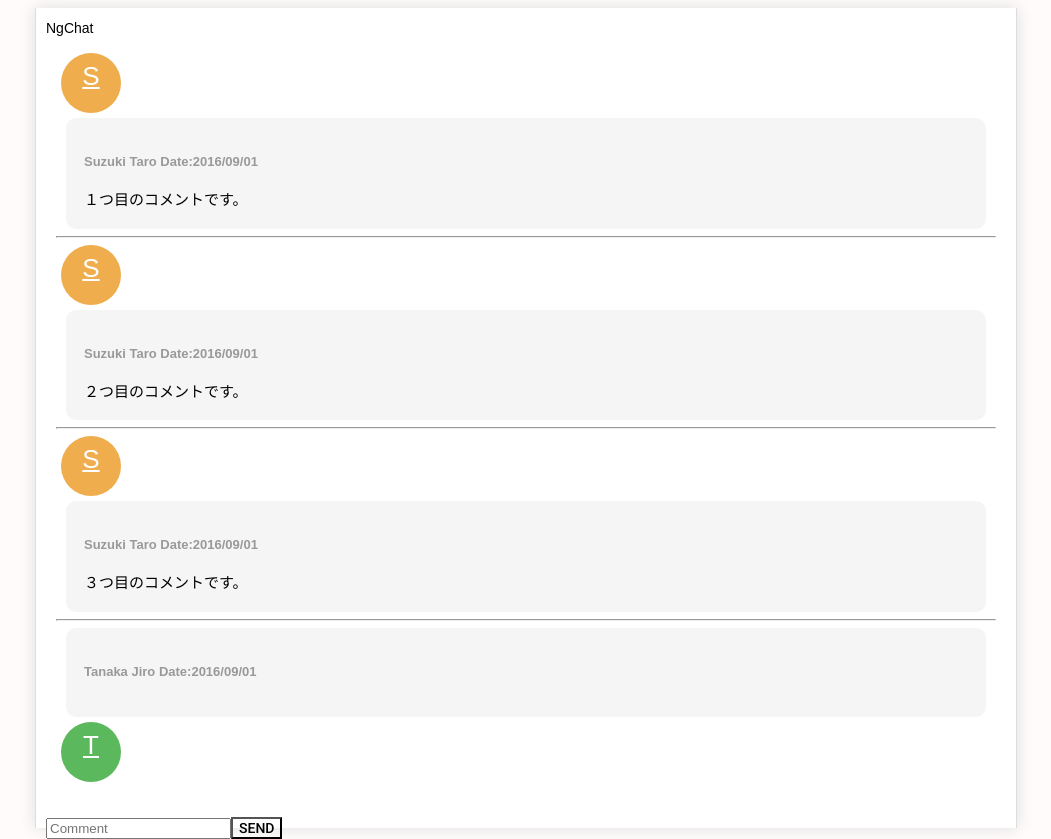
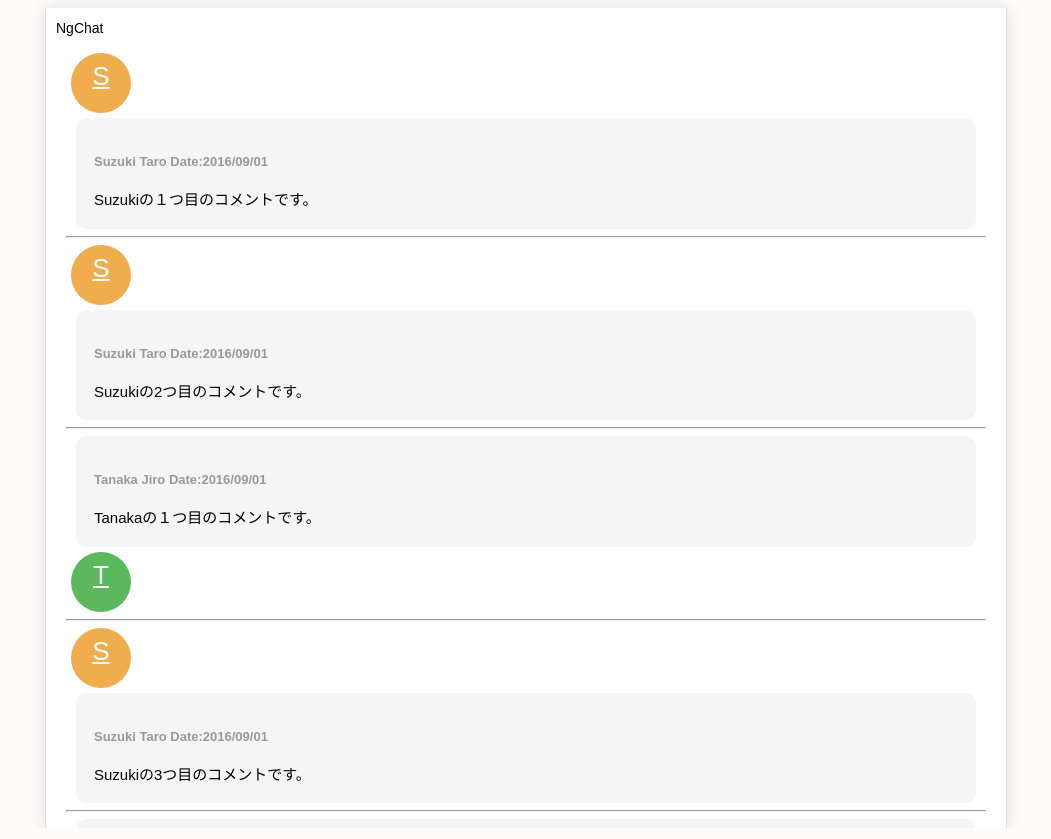
Before and after one commit to ryo-s2000/AngularChat, an Angular app: page / in a window 1280 px wide. Shown: the whole page, without its empty margins (114-1165 px from the left). Built offline with nearby package versions, Linux system fonts and the light colour scheme.

Commit message:
送信機能追加

```diff
--- a/src/app/app.component.css
+++ b/src/app/app.component.css
@@ -1,12 +1,17 @@
-.page {
+.page { /*更新*/
   max-width: 960px;
   height: 100%;
   margin: 0 auto;
-  padding: 10px;
+  padding: 10px 0;
   background-color: #fff;
   border-left: 1px solid #DDDDDD;
   border-right: 1px solid #DDDDDD;
   box-shadow: 0 0 15px #DDDDDD;
+  overflow: scroll;
+}
+
+.page section{ /*追加*/
+  margin: 0 10px 30px;
 }
 
 .page .card .media-body {
@@ -47,6 +52,19 @@
   background-color: #5cb85c;
 }
 
-.page .chart-form {
-  margin: 20px 0;
+.page section{ /*追加*/
+  margin: 0 10px 30px;
 }
+
+.page .page-footer{ /*追加*/
+  display: block;
+  position: fixed;
+  margin: 0;
+  padding: 10px;
+  bottom: 0;
+  height: 55px;
+  width: 100%;
+  max-width: 958px;
+  background-color: #fff;
+  border-top: 1px solid #DDDDDD;
+}
--- a/src/app/app.component.html
+++ b/src/app/app.component.html
@@ -4,38 +4,36 @@
       NgChat
     </div>
     <div class="card-block">
-      <ng-container *ngFor="let comment of comments"><!--追加-->
+      <ng-container *ngFor="let comment of comments">
         <div class="media">
-          <div class="media-left">
-            <a href="#" class="icon-rounded">S</a>
+          <!--current_user.uidとcomment.user.uidが等しくない場合に表示-->
+          <div class="media-left" *ngIf="comment.user.uid !== current_user.uid">
+            <a href="#" class="icon-rounded">{{comment.initial}}</a>
           </div>
           <div class="media-body">
-            <h4 class="media-heading">{{comment.name}} Date:2016/09/01</h4><!--comment.nameに変更-->
-            <div>{{comment.content}}</div><!--comment.contentに変更-->
+            <h4 class="media-heading">{{comment.user.name}} Date:2016/09/01</h4>
+            <div>{{comment.content}}</div>
+          </div>
+          <!--current_user.uidとcomment.user.uidが等しい場合に表示-->
+          <div class="media-right" *ngIf="comment.user.uid === current_user.uid">
+            <a href="#" class="icon-rounded">{{comment.initial}}</a>
           </div>
         </div>
         <hr>
       </ng-container>
-      <div class="media">
-        <div class="media-body">
-          <h4 class="media-heading">Tanaka Jiro Date:2016/09/01</h4>
-          <div>{{content}}</div>　<!--contentに変更-->
-        </div>
-        <div class="media-right">
-          <a href="#" class="icon-rounded">T</a>
-        </div>
-      </div>
     </div>
   </section>
 
   <section>
-    <form class="chart-form">
+    <form class="chart-form" (submit)="addComment(content)"><!--addComment()を追加-->
       <div class="input-group">
         <input type="text" class="form-control"
         [(ngModel)]="content"
         name="comment"
-        placeholder="Comment" ><!--ngModel追加-->
-        <span class="input-group-btn"><button class="mat-button" type="button">SEND</button></span>
+        placeholder="Comment" >
+        <span class="input-group-btn">
+          <button class="btn btn-info" type="submit">SEND</button><!--submitに変更-->
+        </span>
       </div>
     </form>
   </section>
--- a/src/app/app.component.ts
+++ b/src/app/app.component.ts
@@ -1,10 +1,14 @@
 import { Component } from '@angular/core';
-import { Comment } from './class/chat';
+import { Comment, User } from './class/chat';　 // Userを追加
 
-const COMMENTS: Comment[] = [ // 追加
-  { name: 'Suzuki Taro',  content: '１つ目のコメントです。'},
-  { name: 'Suzuki Taro',  content: '２つ目のコメントです。'},
-  { name: 'Suzuki Taro',  content: '３つ目のコメントです。'}
+const CURRENT_USER: User = new User(1, 'Tanaka Jiro'); // 自分のUser情報を追加
+const ANOTHER_USER: User = new User(2, 'Suzuki Taro'); // 相手のUser情報を追加
+const COMMENTS: Comment[] = [ // クラスを元にコメントを作成
+    new Comment(ANOTHER_USER, 'Suzukiの１つ目のコメントです。'),
+    new Comment(ANOTHER_USER, 'Suzukiの2つ目のコメントです。'),
+    new Comment(CURRENT_USER, 'Tanakaの１つ目のコメントです。'),
+    new Comment(ANOTHER_USER, 'Suzukiの3つ目のコメントです。'),
+    new Comment(CURRENT_USER, 'Tanakaの2つ目のコメントです。')
 ];
 
 @Component({
@@ -12,7 +16,16 @@
   templateUrl: './app.component.html',
   styleUrls: ['./app.component.css']
 })
+
 export class AppComponent {
   public content = '';
-  public comments = COMMENTS; // 追加
+  public comments = COMMENTS;
+  public current_user = CURRENT_USER;
+
+  // 新しいコメントを追加
+  addComment(comment: string) {
+     if (comment) {
+       this.comments.push(new Comment(this.current_user, comment));
+     }
+  }
 }
--- a/src/app/class/chat.ts
+++ b/src/app/class/chat.ts
@@ -1,5 +1,21 @@
-// Angularではinterfaceはなるべく使わず、クラスを使って定義していくことが推奨されているため型はクラスを作りインポートする。
+export class User {
+  uid: number;
+  name: string;
+
+  constructor(uid: number, name: string) {
+    this.uid = uid;
+    this.name = name;
+  }
+}
+
 export class Comment {
-  name: string;
+  user: User;
+  initial: string;
   content: string;
+
+  constructor(user: User, content: string) {
+    this.user = user;
+    this.initial = user.name.slice(0, 1);
+    this.content = content;
+  }
 }
```
